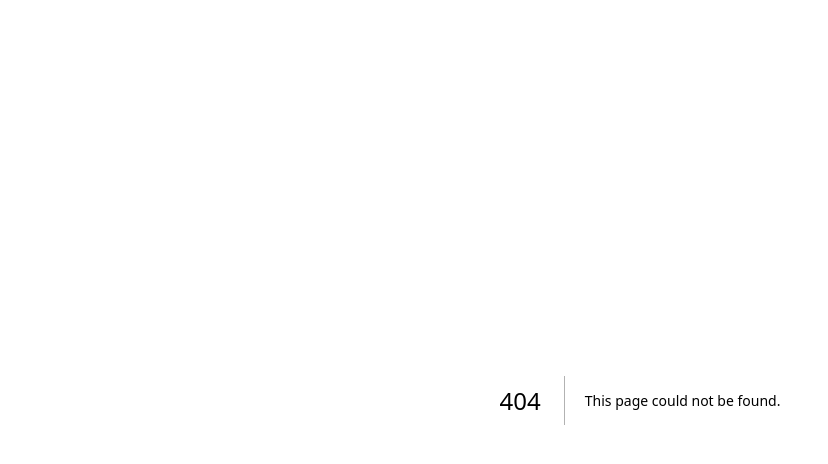
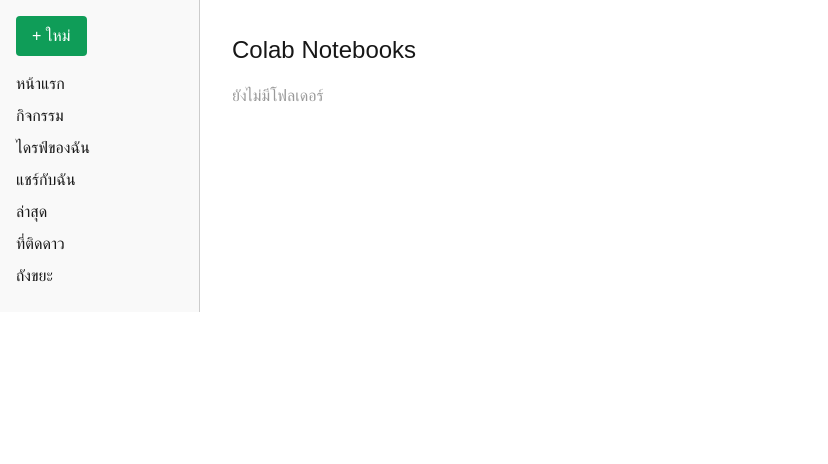
Before and after one commit to kabirnajla/Saas-Storage, a Next.js app: page /Dashboard in a window 1280 px wide. Before the commit this address had no page. Shown: the top 464 px of the page, without its empty margins (0-828 px from the left). Built offline with nearby package versions, Linux system fonts and the light colour scheme.

Commit message:
Update /Dashboard Page, and package.joson and install, Libary: pnpm add lucide-react --force

```diff
--- /dev/null
+++ b/app/Dashboard/page.module.css
@@ -0,0 +1,83 @@
+.container {
+  display: flex;
+  font-family: sans-serif;
+}
+
+.sidebar {
+  width: 200px;
+  padding: 1rem;
+  border-right: 1px solid #ccc;
+  background: #f9f9f9;
+}
+
+.sidebar ul {
+  list-style: none;
+  padding: 0;
+  margin-top: 1rem;
+}
+
+.sidebar li {
+  margin: 0.5rem 0;
+  cursor: pointer;
+  transition: transform 0.2s ease;
+}
+
+.sidebar li:hover {
+  transform: translateX(5px);
+}
+
+.newBtn {
+  padding: 0.5rem 1rem;
+  background: #0f9d58;
+  color: white;
+  border: none;
+  cursor: pointer;
+  border-radius: 4px;
+}
+
+.mainContent {
+  flex-grow: 1;
+  padding: 2rem;
+}
+
+.title {
+  font-size: 1.5rem;
+  margin-bottom: 1rem;
+}
+
+.empty {
+  color: #999;
+}
+
+.grid {
+  display: flex;
+  gap: 1rem;
+  flex-wrap: wrap;
+}
+
+.card {
+  width: 150px;
+  height: 120px;
+  background: #f1f3f4;
+  border-radius: 8px;
+  padding: 1rem;
+  transition: transform 0.2s ease, box-shadow 0.2s ease;
+  cursor: pointer;
+  display: flex;
+  flex-direction: column;
+  justify-content: center;
+  align-items: center;
+}
+
+.card:hover {
+  transform: translateY(-5px);
+  box-shadow: 0 4px 12px rgba(0, 0, 0, 0.1);
+}
+
+.folderIcon {
+  width: 40px;
+  height: 30px;
+  background: #fbbc04;
+  border-radius: 4px;
+  margin-bottom: 0.5rem;
+}
--- /dev/null
+++ b/app/Dashboard/page.tsx
@@ -0,0 +1,50 @@
+"use client";
+
+import styles from "./page.module.css";
+import { useState } from "react";
+
+export default function Dashboard() {
+  const [folders, setFolders] = useState<string[]>([]);
+
+  const createFolder = () => {
+    const folderName = prompt("ชื่อโฟลเดอร์ใหม่:");
+    if (folderName) {
+      setFolders([...folders, folderName]);
+    }
+  };
+
+  return (
+    <div className={styles.container}>
+      <aside className={styles.sidebar}>
+        <button className={styles.newBtn} onClick={createFolder}>
+          + ใหม่
+        </button>
+        <ul>
+          <li>หน้าแรก</li>
+          <li>กิจกรรม</li>
+          <li>ไดรฟ์ของฉัน</li>
+          <li>แชร์กับฉัน</li>
+          <li>ล่าสุด</li>
+          <li>ที่ติดดาว</li>
+          <li>ถังขยะ</li>
+        </ul>
+      </aside>
+
+      <main className={styles.mainContent}>
+        <h1 className={styles.title}>Colab Notebooks</h1>
+        {folders.length === 0 ? (
+          <p className={styles.empty}>ยังไม่มีโฟลเดอร์</p>
+        ) : (
+          <div className={styles.grid}>
+            {folders.map((folder, index) => (
+              <div key={index} className={styles.card}>
+                <div className={styles.folderIcon}></div>
+                <p>{folder}</p>
+              </div>
+            ))}
+          </div>
+        )}
+      </main>
+    </div>
+  );
+}
```
